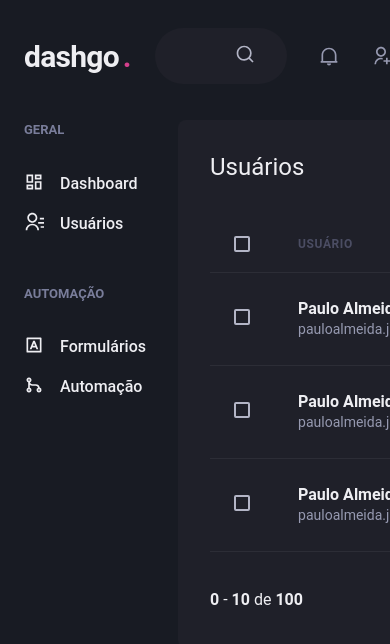
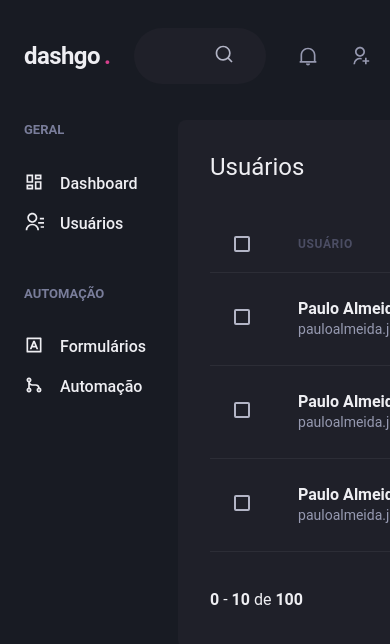
Before and after one commit to paulojrr/dashgo, a Next.js app: page /users in a window 390 px wide. Shown: the top 644 px of the page. Built offline with nearby package versions, Linux system fonts and the light colour scheme.

Commit message:
Responsividade no Chakra

```diff
--- a/src/components/Header/Logo.tsx
+++ b/src/components/Header/Logo.tsx
@@ -2,7 +2,12 @@
 
 export function Logo() {
   return (
-    <Text fontSize="3xl" fontWeight="bold" letterSpacing="tight" w="64">
+    <Text
+      fontSize={['2xl', '3xl']}
+      fontWeight="bold"
+      letterSpacing="tight"
+      w="64"
+    >
       dashgo
       <Text as="span" ml="1" color="pink.500">
         .
```
